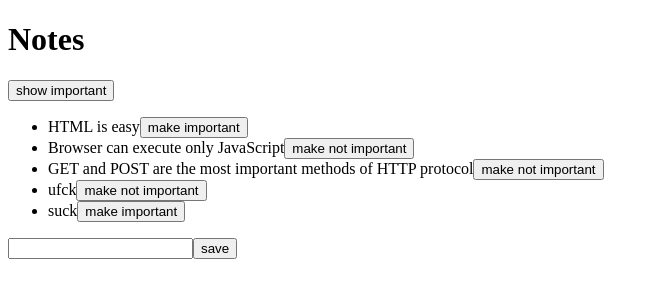
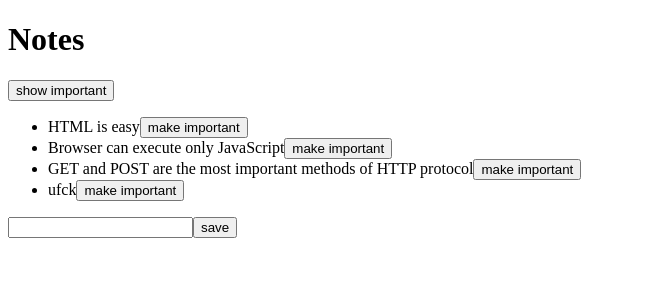
Before and after one commit to hao134/fullstackOpen_2024, a React (Vite) app in the folder part2/: page / in a window 1280 px wide. Shown: the top 300 px of the page, without its empty margins (0-659 px from the left). Built offline with nearby package versions, Linux system fonts and the light colour scheme; data requests are answered from the project's data file.

Commit message:
part2-D Promises and Errors

```diff
--- a/part2/db.json
+++ b/part2/db.json
@@ -8,22 +8,17 @@
     {
       "id": "2",
       "content": "Browser can execute only JavaScript",
-      "important": true
+      "important": false
     },
     {
       "id": "3",
       "content": "GET and POST are the most important methods of HTTP protocol",
-      "important": true
+      "important": false
     },
     {
       "content": "ufck",
-      "important": true,
+      "important": false,
       "id": "Yc9FU3g"
-    },
-    {
-      "content": "suck",
-      "important": false,
-      "id": "FH49dcj"
     }
   ]
 }
--- a/part2/src/App.jsx
+++ b/part2/src/App.jsx
@@ -38,6 +38,12 @@
       .then(returnedNote => {
         setNotes(notes.map(note => note.id === id ? returnedNote : note))
       })
+      .catch(error => {
+        alert(
+          `the note '${note.content}' was already deleted from server`
+        )
+        setNotes(notes.filter(n => n.id !== id))
+      })
   };
 
   const handleNoteChange = (event) => {
```
Also changed, not shown: 1 other file (tests, documents, lock files or other folders).
